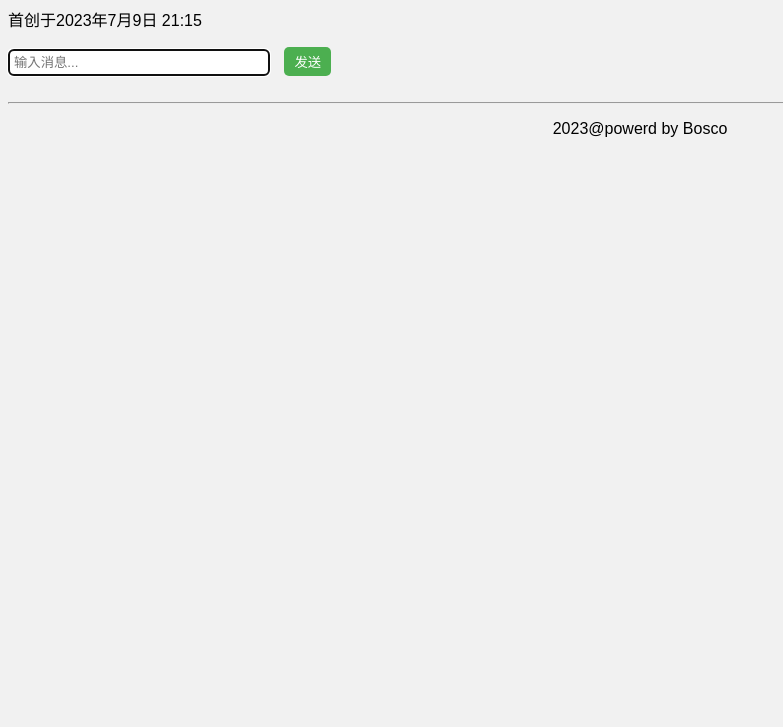
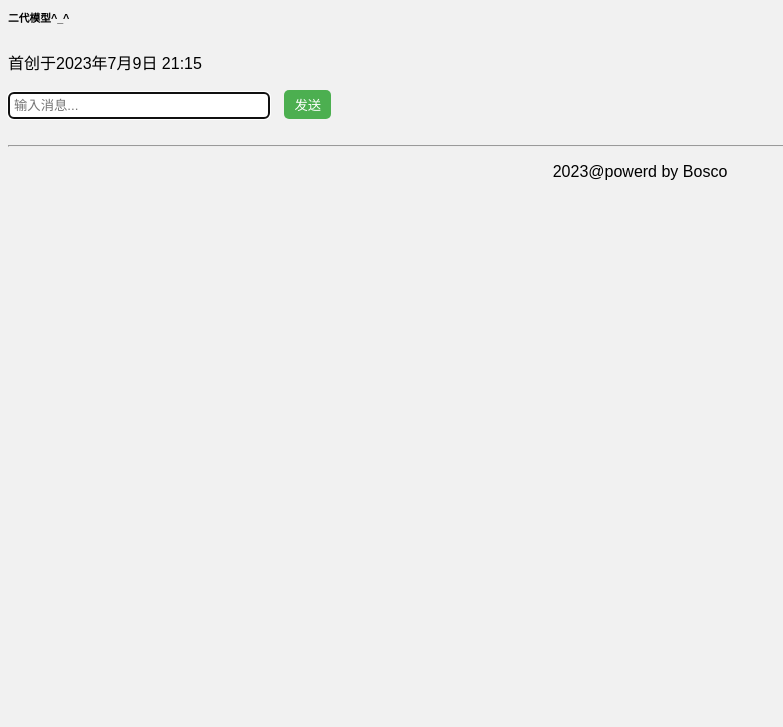
Before and after one commit to lhynews/lhynews.github.io, a plain HTML site: page index.html in a window 1280 px wide. Shown: the part 73-800 px from the top of the page, without its empty margins (0-783 px from the left). Drawn offline with Linux system fonts and the light colour scheme.

Commit message:
Update index.html

```diff
--- a/index.html
+++ b/index.html
@@ -59,6 +59,7 @@
 </head>
 <body>
   <h1>BoscoAI Bot</h1>
+  <h6>二代模型^_^</h6>
   <p>首创于2023年7月9日 21:15</p>
   <div id="chat-box"></div>
   <input type="text" id="inputBox" placeholder="输入消息..." autofocus>
```
